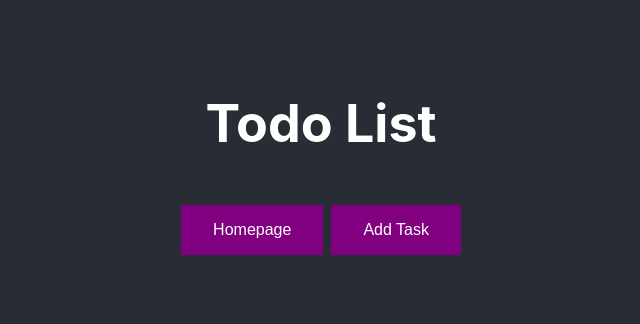
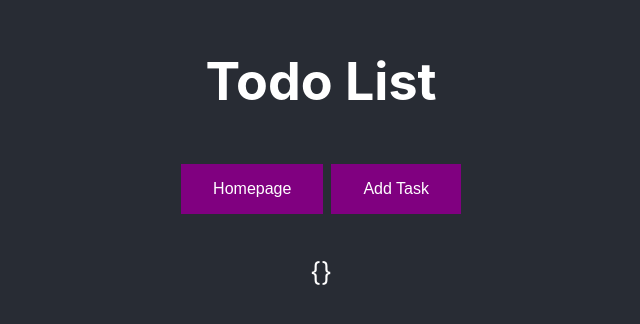
Before and after one commit to jyoonbcit/ToDoList, a React (Create React App) app in the folder todolist/: page /overview in a window 1280 px wide. Shown: the part 236-560 px from the top of the page, without its empty margins (319-959 px from the left). Built offline with nearby package versions, Linux system fonts and the light colour scheme; the HTML template or start-up script is replaced by a standard one.

Commit message:
Fix path error

```diff
--- a/todolist/src/App.jsx
+++ b/todolist/src/App.jsx
@@ -17,7 +17,7 @@ const App = () => {
           <Button to='/submission' text='Add Task' />
         </div>
         <Routes>
-          <Route path='/' element={<Overview />} />
+          <Route path='/overview' element={<Overview />} />
           <Route path='/submission' element={<Submission />} />
         </Routes>
       </BrowserRouter>
--- a/todolist/src/pages/overview.jsx
+++ b/todolist/src/pages/overview.jsx
@@ -4,7 +4,9 @@ const Overview = () => {
 
     return (
         <>
-            {document.getElementById('storageItems').innerHTML = JSON.stringify(localStorage)}
+            <p id='storageItems'>
+                {JSON.stringify(localStorage)}
+            </p>
         </>
     )
 }
```
